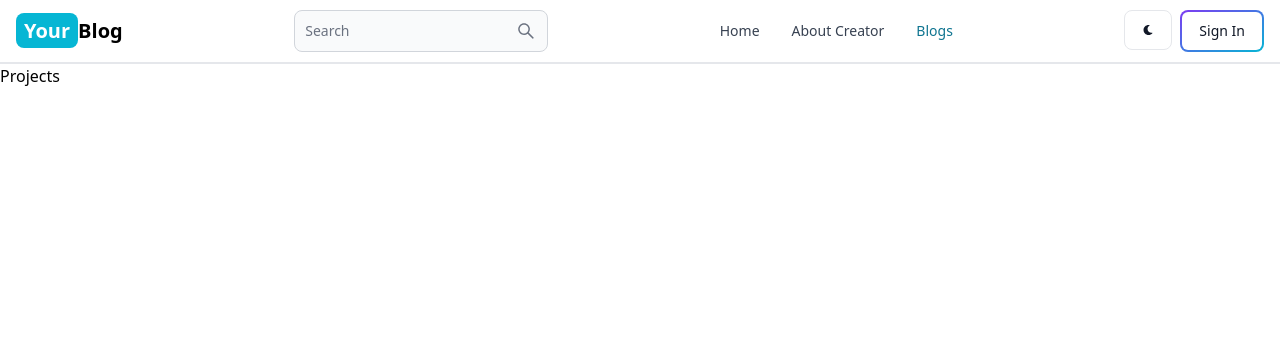
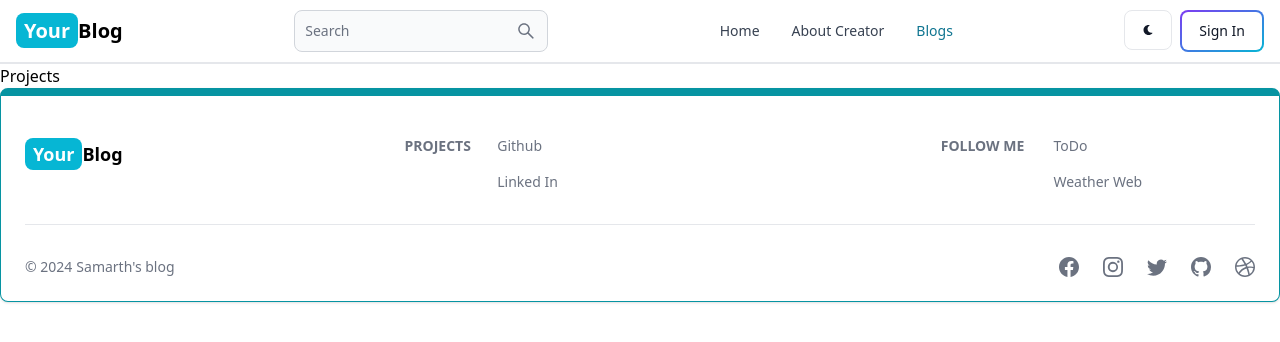
Before and after one commit to samarth-6/Blog, a React (Vite) app in the folder client/: page /projects in a window 1280 px wide. Shown: the top 342 px of the page. Built offline with nearby package versions, Linux system fonts and the light colour scheme.

Commit message:
creating footer component

```diff
--- a/client/src/App.jsx
+++ b/client/src/App.jsx
@@ -7,6 +7,7 @@
 import SignUp from './pages/SignUp';
 import Header from './components/Header.jsx';
 import {BrowserRouter,Routes,Route} from 'react-router-dom'
+import FooterCom from './components/Footer.jsx';
 
 const App = () => {
   return (
@@ -20,6 +21,7 @@
     <Route path="/dashboard" element={<Dashboard/>}/>
     <Route path="/projects" element={<Projects/>}/>
     </Routes>
+    <FooterCom/>
     </BrowserRouter>
   )
 }
--- /dev/null
+++ b/client/src/components/Footer.jsx
@@ -0,0 +1,75 @@
+import React from 'react'
+import {Footer} from 'flowbite-react'
+import {Link} from 'react-router-dom'
+import { BsFacebook, BsInstagram, BsTwitter, BsGithub, BsDribbble } from 'react-icons/bs';
+
+const FooterCom = () => {
+  return (
+    <Footer container className='border border-t-8 border-teal-500'>
+        <div className="w-full max-w-7xl mx-auto">
+        <div className="grid w-full justify-between sm:flex md:grid-cols-1">
+        <div className="mt-5">
+        <Link to="/" className='self-center whitespace-nowrap text-lg sm:text-lg font-semibold dark:text-white'>{/*text-small is set at default and for small above screens  text size is set large */}
+            <span className='px-2 py-1 bg-cyan-500 rounded-lg text-white'>
+                Your
+            </span>
+            Blog
+        </Link>
+         </div>
+         <div className="grid grid-cols-2 gap-8 mt-4 sm:grid-cols-3 sm:gap-6">
+            <Footer.Title title='Projects'/>
+            <Footer.LinkGroup col>
+            <Footer.Link
+                  href='https://github.com/samarth-6'
+                  target='_blank'
+                  rel='noopener noreferrer'
+                >
+                   Github
+                </Footer.Link>
+                <Footer.Link
+                  href='https://www.linkedin.com/in/samarth-mishra-425372249/'
+                  target='_blank'
+                  rel='noopener noreferrer'
+                >
+                  Linked In
+                </Footer.Link>
+            </Footer.LinkGroup>
+         </div>
+         <div className="grid grid-cols-2 gap-3 sm:mt-4 sm:grid-cols-3 sm:gap-6">
+            <Footer.Title title='Follow Me'/>
+            <Footer.LinkGroup col>
+            <Footer.Link
+                  href='https://todo-new-ochre.vercel.app/'
+                  target='_blank'
+                  rel='noopener noreferrer'
+                >
+                   ToDo
+                </Footer.Link>
+                <Footer.Link
+                  href='https://weather-web-beryl.vercel.app/'
+                  target='_blank'
+                  rel='noopener noreferrer'
+                >
+                  Weather Web
+                </Footer.Link>
+            </Footer.LinkGroup>
+         </div>
+        </div>
+        <Footer.Divider/>
+        <div className="w-full sm:flex sm:items-center sm:justify-between">
+            <Footer.Copyright href='#' by="Samarth's blog" year={new Date().getFullYear()}/>
+            <div className="flex gap-6 sm:mt-0 mt-4 sm:justify-center">
+            <Footer.Icon href='#' icon={BsFacebook}/>
+            <Footer.Icon href='#' icon={BsInstagram}/>
+            <Footer.Icon href='#' icon={BsTwitter}/>
+            <Footer.Icon href='https://github.com/samarth-6' icon={BsGithub}/>
+            <Footer.Icon href='#' icon={BsDribbble}/>
+
+          </div>
+        </div>
+        </div>
+    </Footer>
+  )
+}
+
+export default FooterCom
```
